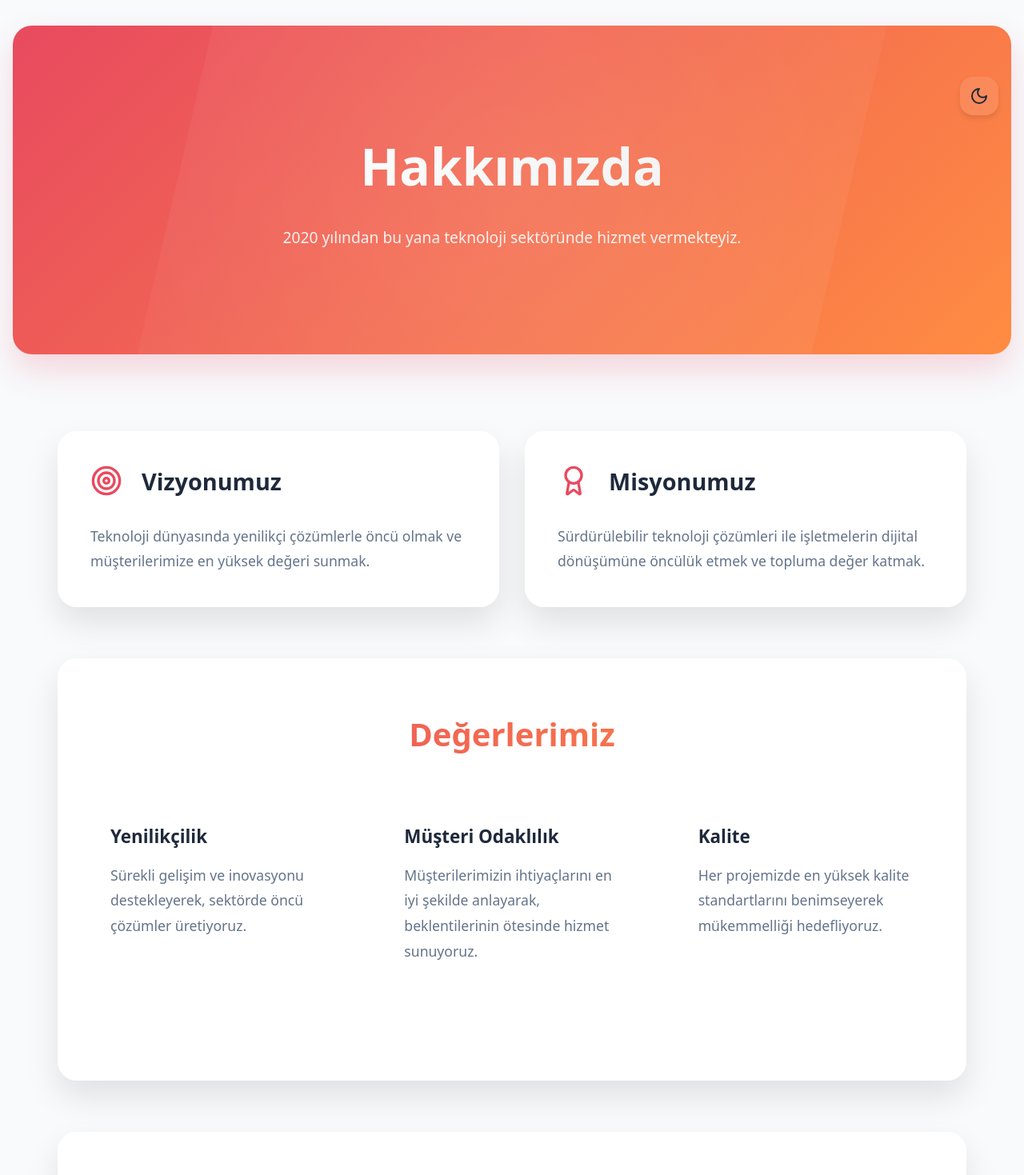
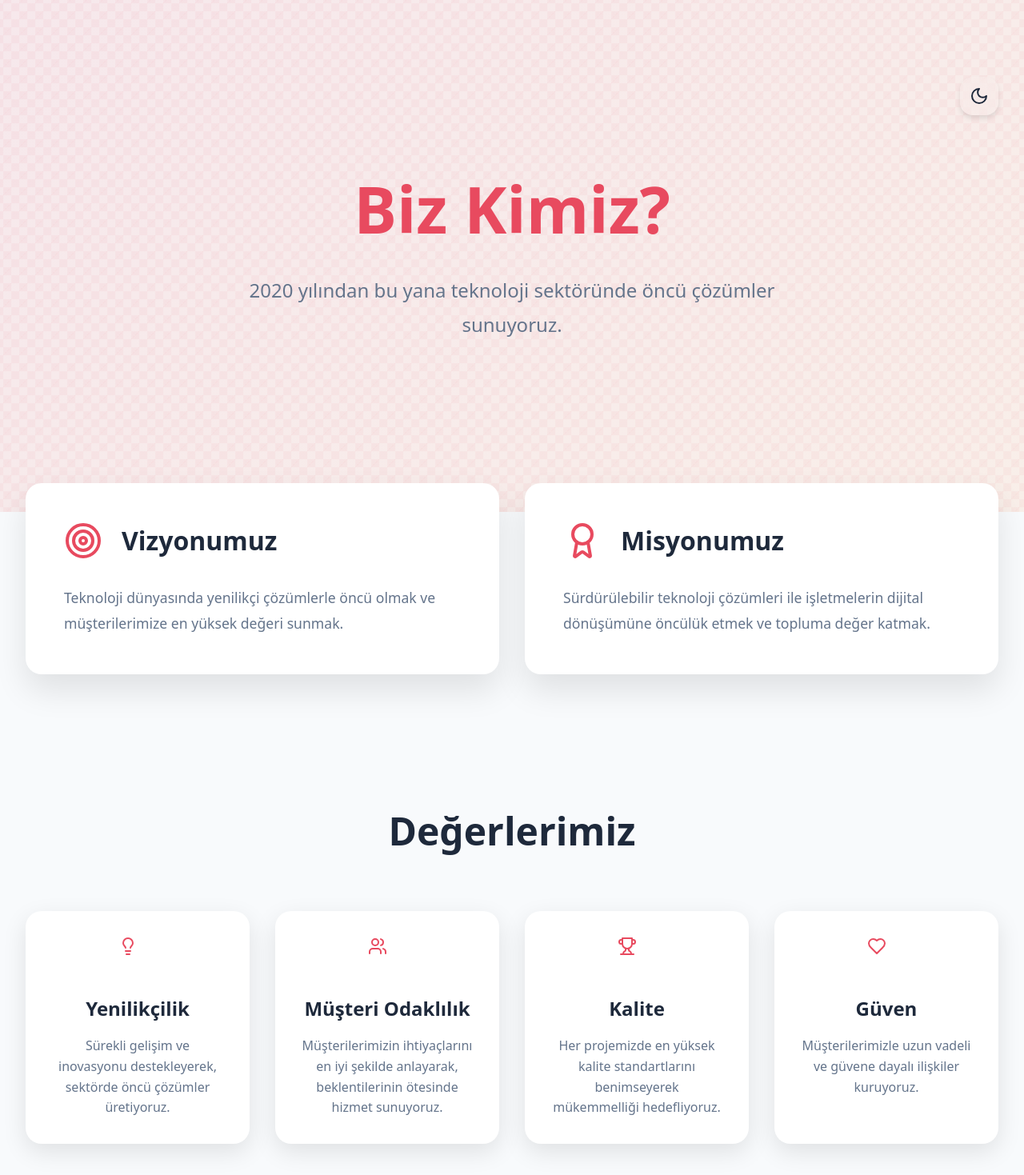
Before and after one commit to alifuatakbas/e-math-frontend, a Next.js app: page /hakkimizda in a window 1280 px wide. Shown: the top 1469 px of the page at 80% size. Built offline with nearby package versions, Linux system fonts and the light colour scheme.

Commit message:
hakkimizda düzeni

```diff
--- a/app/hakkimizda/page.tsx
+++ b/app/hakkimizda/page.tsx
@@ -1,6 +1,6 @@
 "use client"
 import React, { useState, useEffect } from 'react';
-import { Target, Award, Sun, Moon } from 'lucide-react';
+import { Target, Award, Sun, Moon, Users, Lightbulb, Heart, Trophy } from 'lucide-react';
 import styles from '../styles/About.module.css';
 
 const AboutUs = () => {
@@ -26,16 +26,24 @@ const AboutUs = () => {
     mission: "Sürdürülebilir teknoloji çözümleri ile işletmelerin dijital dönüşümüne öncülük etmek ve topluma değer katmak.",
     values: [
       {
+        icon: <Lightbulb />,
         title: "Yenilikçilik",
         description: "Sürekli gelişim ve inovasyonu destekleyerek, sektörde öncü çözümler üretiyoruz."
       },
       {
+        icon: <Users />,
         title: "Müşteri Odaklılık",
         description: "Müşterilerimizin ihtiyaçlarını en iyi şekilde anlayarak, beklentilerinin ötesinde hizmet sunuyoruz."
       },
       {
+        icon: <Trophy />,
         title: "Kalite",
         description: "Her projemizde en yüksek kalite standartlarını benimseyerek mükemmelliği hedefliyoruz."
+      },
+      {
+        icon: <Heart />,
+        title: "Güven",
+        description: "Müşterilerimizle uzun vadeli ve güvene dayalı ilişkiler kuruyoruz."
       }
     ],
     achievements: [
@@ -45,7 +53,6 @@ const AboutUs = () => {
       { number: "15+", text: "Ödül" }
     ]
   };
-
   return (
     <div className={`${styles.aboutContainer} ${darkMode ? styles.darkMode : ''}`}>
       <button
@@ -57,17 +64,18 @@ const AboutUs = () => {
       </button>
 
       {/* Hero Section */}
-      <div className={styles.heroSection}>
+      <section className={styles.heroSection}>
         <div className={styles.heroContent}>
-          <h1 className={styles.heroTitle}>Hakkımızda</h1>
+          <h1 className={styles.heroTitle}>Biz Kimiz?</h1>
           <p className={styles.heroText}>
-            {companyInfo.founded} yılından bu yana teknoloji sektöründe hizmet vermekteyiz.
+            {companyInfo.founded} yılından bu yana teknoloji sektöründe öncü çözümler sunuyoruz.
           </p>
         </div>
-      </div>
+      </section>
 
       <div className={styles.sectionContainer}>
         {/* Vizyon & Misyon */}
+        <section className={styles.visionMissionSection}>
           <div className={styles.gridContainer}>
             <div className={styles.card}>
               <div className={styles.cardHeader}>
@@ -85,32 +93,34 @@ const AboutUs = () => {
               <p className={styles.cardText}>{companyInfo.mission}</p>
             </div>
           </div>
+        </section>
 
         {/* Değerlerimiz */}
-        <div className={styles.valuesSection}>
+        <section className={styles.valuesSection}>
           <h2 className={styles.sectionTitle}>Değerlerimiz</h2>
-          <div className={styles.gridContainer}>
+          <div className={styles.valuesGrid}>
             {companyInfo.values.map((value, index) => (
               <div key={index} className={styles.valueCard}>
+                <div className={styles.valueIcon}>{value.icon}</div>
                 <h3 className={styles.valueTitle}>{value.title}</h3>
-                <p className={styles.cardText}>{value.description}</p>
+                <p className={styles.valueText}>{value.description}</p>
               </div>
             ))}
           </div>
-        </div>
+        </section>
 
         {/* Başarılarımız */}
-        <div className={styles.card}>
+        <section className={styles.achievementsSection}>
           <h2 className={styles.sectionTitle}>Başarılarımız</h2>
           <div className={styles.statsGrid}>
             {companyInfo.achievements.map((achievement, index) => (
-              <div key={index}>
+              <div key={index} className={styles.statCard}>
                 <p className={styles.statNumber}>{achievement.number}</p>
                 <p className={styles.statText}>{achievement.text}</p>
               </div>
             ))}
           </div>
-        </div>
+        </section>
       </div>
     </div>
   );
--- a/app/styles/About.module.css
+++ b/app/styles/About.module.css
@@ -2,8 +2,8 @@
 .aboutContainer {
   min-height: 100vh;
   background-color: #F8FAFC;
-  padding: 2rem 1rem;
   transition: all 0.3s ease;
+  overflow-x: hidden;
 }
 
 .darkMode {
@@ -44,91 +44,115 @@
   color: #F1F5F9;
 }
 
+/* Hero Section */
 .heroSection {
-  background: linear-gradient(135deg, #E84A5F 0%, #FF8C42 100%);
-  padding: 8rem 2rem;
-  text-align: center;
-  color: white;
-  margin-bottom: 4rem;
-  border-radius: 24px;
   position: relative;
+  height: 80vh;
+  display: flex;
+  align-items: center;
+  justify-content: center;
+  background: linear-gradient(135deg, rgba(232, 74, 95, 0.1) 0%, rgba(255, 140, 66, 0.1) 100%);
   overflow: hidden;
-  box-shadow: 0 20px 40px rgba(232, 74, 95, 0.2);
 }
 
 .heroSection::before {
   content: '';
   position: absolute;
-  top: -50%;
-  left: -50%;
-  width: 200%;
-  height: 200%;
-  background: radial-gradient(circle, rgba(255,255,255,0.1) 0%, transparent 60%);
-  animation: rotate 20s linear infinite;
+  top: 0;
+  left: 0;
+  right: 0;
+  bottom: 0;
+  background-image:
+    linear-gradient(45deg, rgba(232, 74, 95, 0.05) 25%, transparent 25%),
+    linear-gradient(-45deg, rgba(232, 74, 95, 0.05) 25%, transparent 25%),
+    linear-gradient(45deg, transparent 75%, rgba(232, 74, 95, 0.05) 75%),
+    linear-gradient(-45deg, transparent 75%, rgba(232, 74, 95, 0.05) 75%);
+  background-size: 20px 20px;
+  background-position: 0 0, 0 10px, 10px -10px, -10px 0;
+  animation: slide 20s linear infinite;
 }
 
-@keyframes rotate {
+.darkMode .heroSection::before {
+  background-image:
+    linear-gradient(45deg, rgba(255, 140, 66, 0.05) 25%, transparent 25%),
+    linear-gradient(-45deg, rgba(255, 140, 66, 0.05) 25%, transparent 25%),
+    linear-gradient(45deg, transparent 75%, rgba(255, 140, 66, 0.05) 75%),
+    linear-gradient(-45deg, transparent 75%, rgba(255, 140, 66, 0.05) 75%);
+}
+
+@keyframes slide {
   from {
-    transform: rotate(0deg);
+    background-position: 0 0, 0 10px, 10px -10px, -10px 0;
   }
   to {
-    transform: rotate(360deg);
+    background-position: -20px -20px, -20px -10px, -10px -30px, -30px -20px;
   }
 }
 
 .heroContent {
-  position: relative;
+  text-align: center;
+  max-width: 800px;
+  padding: 0 2rem;
   z-index: 2;
-  max-width: 800px;
-  margin: 0 auto;
 }
 
 .heroTitle {
-  font-size: 4rem;
+  font-size: 5rem;
   font-weight: 800;
-  margin-bottom: 1.5rem;
-  background: linear-gradient(to right, #ffffff, #f0f0f0);
-  -webkit-background-clip: text;
-  -webkit-text-fill-color: transparent;
+  color: #E84A5F;
+  margin-bottom: 2rem;
+  line-height: 1.2;
+}
+
+.darkMode .heroTitle {
+  color: #FF8C42;
 }
 
 .heroText {
-  font-size: 1.2rem;
+  font-size: 1.5rem;
   line-height: 1.8;
-  color: rgba(255, 255, 255, 0.9);
+  color: #64748B;
 }
 
+.darkMode .heroText {
+  color: #94A3B8;
+}
+
+/* Section Container */
 .sectionContainer {
-  max-width: 1200px;
+  max-width: 1400px;
   margin: 0 auto;
-  padding: 2rem;
+  padding: 4rem 2rem;
+}
+
+/* Vision & Mission Section */
+.visionMissionSection {
+  margin: -100px auto 4rem;
+  position: relative;
+  z-index: 3;
 }
 
 .gridContainer {
   display: grid;
-  grid-template-columns: repeat(auto-fit, minmax(300px, 1fr));
+  grid-template-columns: repeat(2, 1fr);
   gap: 2rem;
-  margin-bottom: 3rem;
 }
 
 .card {
-  background: rgba(255, 255, 255, 0.9);
-  backdrop-filter: blur(10px);
-  padding: 2.5rem;
-  border-radius: 24px;
+  background: #FFFFFF;
+  padding: 3rem;
+  border-radius: 20px;
   box-shadow: 0 20px 40px rgba(0, 0, 0, 0.1);
   transition: all 0.3s ease;
-  border: 1px solid rgba(255, 255, 255, 0.1);
 }
 
 .darkMode .card {
-  background: rgba(30, 41, 59, 0.9);
-  border-color: rgba(255, 255, 255, 0.05);
+  background: #1E293B;
+  box-shadow: 0 20px 40px rgba(0, 0, 0, 0.3);
 }
 
 .card:hover {
   transform: translateY(-10px);
-  box-shadow: 0 30px 60px rgba(0, 0, 0, 0.15);
 }
 
 .cardHeader {
@@ -139,9 +163,9 @@
 }
 
 .cardIcon {
+  width: 3rem;
+  height: 3rem;
   color: #E84A5F;
-  width: 2.5rem;
-  height: 2.5rem;
 }
 
 .darkMode .cardIcon {
@@ -149,7 +173,7 @@
 }
 
 .cardTitle {
-  font-size: 1.8rem;
+  font-size: 2rem;
   font-weight: 700;
   color: #1E293B;
   margin: 0;
@@ -160,67 +184,69 @@
 }
 
 .cardText {
+  font-size: 1.1rem;
+  line-height: 1.8;
   color: #64748B;
-  line-height: 1.8;
-  font-size: 1.1rem;
 }
 
 .darkMode .cardText {
   color: #94A3B8;
 }
 
+/* Values Section */
 .valuesSection {
-  background: rgba(255, 255, 255, 0.9);
-  backdrop-filter: blur(10px);
-  padding: 4rem 2rem;
-  margin: 4rem 0;
-  border-radius: 24px;
-  box-shadow: 0 20px 40px rgba(0, 0, 0, 0.1);
-  border: 1px solid rgba(255, 255, 255, 0.1);
-}
-
-.darkMode .valuesSection {
-  background: rgba(30, 41, 59, 0.9);
-  border-color: rgba(255, 255, 255, 0.05);
+  padding: 6rem 0;
 }
 
 .sectionTitle {
   text-align: center;
-  font-size: 2.5rem;
+  font-size: 3rem;
   font-weight: 800;
   color: #1E293B;
-  margin-bottom: 3rem;
-  background: linear-gradient(to right, #E84A5F, #FF8C42);
-  -webkit-background-clip: text;
-  -webkit-text-fill-color: transparent;
+  margin-bottom: 4rem;
 }
 
 .darkMode .sectionTitle {
-  background: linear-gradient(to right, #FF8C42, #E84A5F);
-  -webkit-background-clip: text;
-  -webkit-text-fill-color: transparent;
+  color: #F1F5F9;
+}
+
+.valuesGrid {
+  display: grid;
+  grid-template-columns: repeat(4, 1fr);
+  gap: 2rem;
 }
 
 .valueCard {
-  background: rgba(255, 255, 255, 0.5);
+  text-align: center;
   padding: 2rem;
-  border-radius: 16px;
+  background: #FFFFFF;
+  border-radius: 20px;
   transition: all 0.3s ease;
-  border: 1px solid rgba(255, 255, 255, 0.1);
+  box-shadow: 0 10px 30px rgba(0, 0, 0, 0.1);
 }
 
 .darkMode .valueCard {
-  background: rgba(15, 23, 42, 0.5);
-  border-color: rgba(255, 255, 255, 0.05);
+  background: #1E293B;
+  box-shadow: 0 10px 30px rgba(0, 0, 0, 0.3);
 }
 
 .valueCard:hover {
-  transform: translateY(-5px);
-  box-shadow: 0 15px 30px rgba(0, 0, 0, 0.1);
+  transform: translateY(-10px);
+}
+
+.valueIcon {
+  width: 3rem;
+  height: 3rem;
+  margin: 0 auto 1.5rem;
+  color: #E84A5F;
+}
+
+.darkMode .valueIcon {
+  color: #FF8C42;
 }
 
 .valueTitle {
-  font-size: 1.4rem;
+  font-size: 1.5rem;
   font-weight: 700;
   color: #1E293B;
   margin-bottom: 1rem;
@@ -230,32 +256,48 @@
   color: #F1F5F9;
 }
 
+.valueText {
+  color: #64748B;
+  line-height: 1.6;
+}
+
+.darkMode .valueText {
+  color: #94A3B8;
+}
+
+/* Achievements Section */
+.achievementsSection {
+  padding: 6rem 0;
+  background: linear-gradient(135deg, rgba(232, 74, 95, 0.05) 0%, rgba(255, 140, 66, 0.05) 100%);
+  border-radius: 30px;
+  margin: 4rem 0;
+}
+
 .statsGrid {
   display: grid;
-  grid-template-columns: repeat(auto-fit, minmax(200px, 1fr));
+  grid-template-columns: repeat(4, 1fr);
   gap: 2rem;
+  padding: 0 2rem;
+}
+
+.statCard {
   text-align: center;
-  margin-top: 2rem;
 }
 
 .statNumber {
-  font-size: 3rem;
+  font-size: 3.5rem;
   font-weight: 800;
-  background: linear-gradient(to right, #E84A5F, #FF8C42);
-  -webkit-background-clip: text;
-  -webkit-text-fill-color: transparent;
-  margin-bottom: 0.5rem;
+  color: #E84A5F;
+  margin-bottom: 1rem;
 }
 
 .darkMode .statNumber {
-  background: linear-gradient(to right, #FF8C42, #E84A5F);
-  -webkit-background-clip: text;
-  -webkit-text-fill-color: transparent;
+  color: #FF8C42;
 }
 
 .statText {
+  font-size: 1.2rem;
   color: #64748B;
-  font-size: 1.1rem;
   font-weight: 500;
 }
 
@@ -263,36 +305,46 @@
   color: #94A3B8;
 }
 
-@media (max-width: 768px) {
-  .heroSection {
-    padding: 6rem 1.5rem;
+/* Responsive Design */
+@media (max-width: 1200px) {
+  .valuesGrid {
+    grid-template-columns: repeat(2, 1fr);
   }
 
+  .statsGrid {
+    grid-template-columns: repeat(2, 1fr);
+    gap: 3rem;
+  }
+}
+
+@media (max-width: 768px) {
   .heroTitle {
-    font-size: 3rem;
+    font-size: 3.5rem;
+  }
+
+  .gridContainer {
+    grid-template-columns: 1fr;
+  }
+
+  .valuesGrid {
+    grid-template-columns: 1fr;
+  }
+
+  .statsGrid {
+    grid-template-columns: 1fr;
   }
 
   .themeToggle {
     top: auto;
     bottom: 2rem;
-    right: 2rem;
   }
 
   .sectionContainer {
-    padding: 1rem;
+    padding: 2rem 1rem;
   }
 
-  .valuesSection {
-    padding: 3rem 1.5rem;
-  }
-
-  .sectionTitle {
-    font-size: 2rem;
-  }
-
-  .cardHeader {
-    flex-direction: column;
-    text-align: center;
+  .visionMissionSection {
+    margin-top: -50px;
   }
 }
 
@@ -302,15 +354,15 @@
   }
 
   .heroText {
-    font-size: 1.1rem;
+    font-size: 1.2rem;
   }
 
-  .statsGrid {
-    grid-template-columns: 1fr;
-    gap: 1.5rem;
+  .cardHeader {
+    flex-direction: column;
+    text-align: center;
   }
 
-  .statNumber {
-    font-size: 2.5rem;
+  .sectionTitle {
+    font-size: 2rem;
   }
 }
```
Lines whose indentation alone changed are shown as unchanged.
